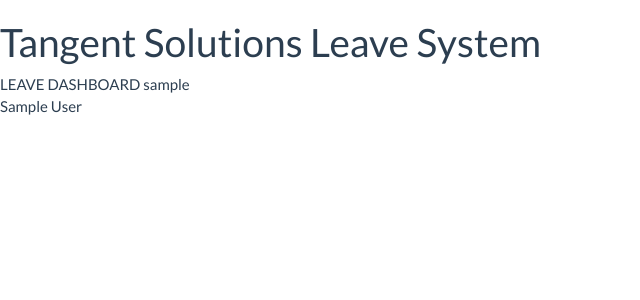
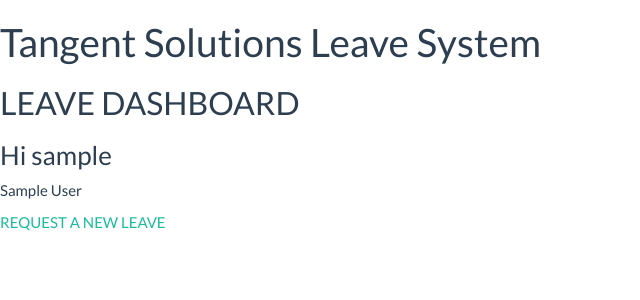
Before and after one commit to mokgadirasekgala/hr, a Django app: page / in a window 1280 px wide. Shown: the top 300 px of the page, without its empty margins (0-640 px from the left). Run offline with Django 3.2, Linux system fonts and the light colour scheme; the visitor is signed in with stand-in values (Sample User, id 1); data that the repository does not hold is empty; some libraries are stand-ins or nearby versions.

Commit message:
Link to new lewave request from dashboard

```diff
--- a/leave/templates/leave/index.html
+++ b/leave/templates/leave/index.html
@@ -1,6 +1,6 @@
 {% extends 'leave/base.html' %}
 {% block content %}
-    LEAVE DASHBOARD
+    <h2>LEAVE DASHBOARD<h2>
 
     {% if messages %}
           <ul class="messages">
@@ -9,6 +9,11 @@
             {% endfor %}
           </ul>
     {% endif %}
+
+    <h3>Hi {{ username }}</h3>
+    <p>{{ first_name}} {{last_name}}</p>
+
+     <a href="leave">REQUEST A NEW LEAVE</a>
 
     {% if leave_requests %}
         <ul class="requests">
@@ -21,6 +26,7 @@
         </ul>
     {% endif %}
 
-    {{ username }}
-    <p>{{ first_name}} {{last_name}}</p>
+
+
+
 {% endblock %}
```
